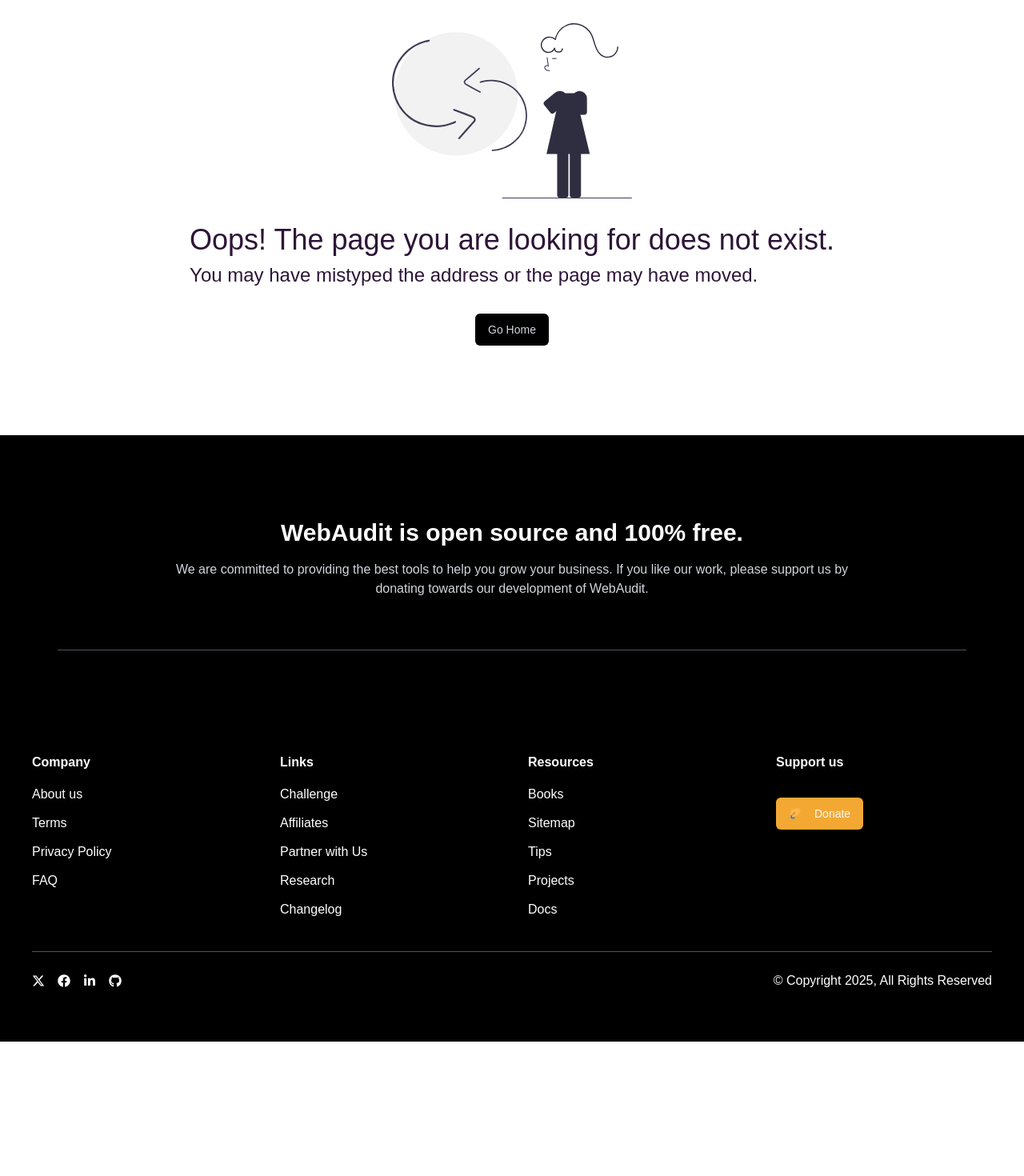
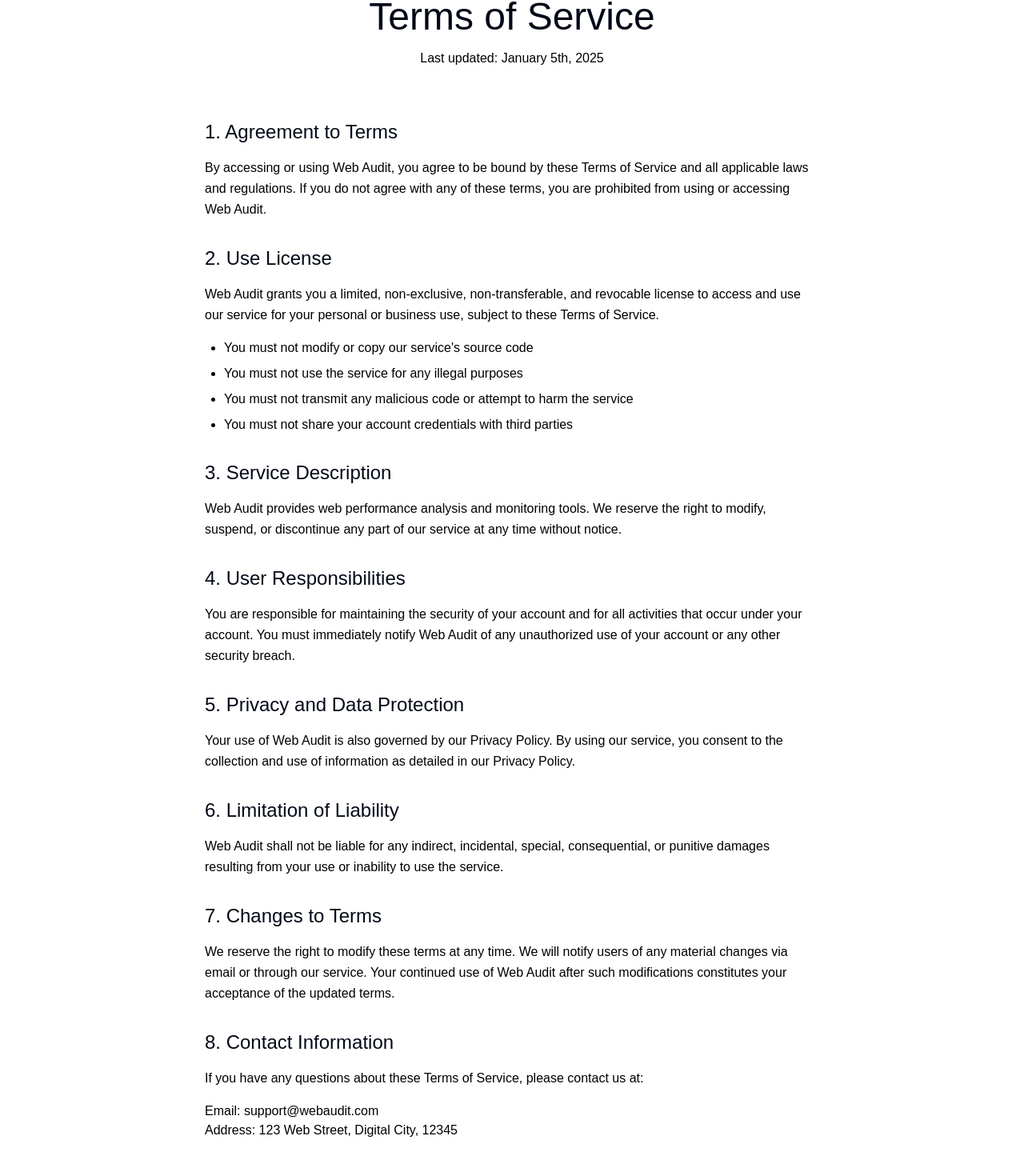
Before and after one commit to marksikaundi/InSyst, a Next.js app: page /legal/terms in a window 1280 px wide. Before the commit this address had no page. Shown: the part 147-1617 px from the top of the page at 80% size. Before the commit the page ends 1449 px from the top, so only its background shows below. Built offline with nearby package versions, Linux system fonts and the light colour scheme.

Commit message:
feat: add Terms of Service page with detailed user agreements and responsibilities

```diff
--- /dev/null
+++ b/app/legal/terms/page.tsx
@@ -0,0 +1,80 @@
+export default function TermsContent() {
+    return (
+      <div className="max-w-3xl mx-auto space-y-16">
+        <div className="text-center space-y-4">
+          <h1 className="text-5xl font-normal mt-20">Terms of Service</h1>
+          <p className="text-black">Last updated: January 5th, 2025</p>
+        </div>
+
+        <section className="space-y-8">
+          <div className="space-y-4">
+            <h2 className="text-2xl font-normal">1. Agreement to Terms</h2>
+            <p className="text-black leading-relaxed">
+              By accessing or using Web Audit, you agree to be bound by these Terms of Service and all applicable laws and regulations. If you do not agree with any of these terms, you are prohibited from using or accessing Web Audit.
+            </p>
+          </div>
+
+          <div className="space-y-4">
+            <h2 className="text-2xl font-normal">2. Use License</h2>
+            <p className="text-black leading-relaxed">
+              Web Audit grants you a limited, non-exclusive, non-transferable, and revocable license to access and use our service for your personal or business use, subject to these Terms of Service.
+            </p>
+            <ul className="list-disc pl-6 space-y-2 text-black">
+              <li>You must not modify or copy our service&apos;s source code</li>
+              <li>You must not use the service for any illegal purposes</li>
+              <li>You must not transmit any malicious code or attempt to harm the service</li>
+              <li>You must not share your account credentials with third parties</li>
+            </ul>
+          </div>
+
+          <div className="space-y-4">
+            <h2 className="text-2xl font-normal">3. Service Description</h2>
+            <p className="text-black leading-relaxed">
+              Web Audit provides web performance analysis and monitoring tools. We reserve the right to modify, suspend, or discontinue any part of our service at any time without notice.
+            </p>
+          </div>
+
+          <div className="space-y-4">
+            <h2 className="text-2xl font-normal">4. User Responsibilities</h2>
+            <p className="text-black leading-relaxed">
+              You are responsible for maintaining the security of your account and for all activities that occur under your account. You must immediately notify Web Audit of any unauthorized use of your account or any other security breach.
+            </p>
+          </div>
+
+          <div className="space-y-4">
+            <h2 className="text-2xl font-normal">5. Privacy and Data Protection</h2>
+            <p className="text-black leading-relaxed">
+              Your use of Web Audit is also governed by our Privacy Policy. By using our service, you consent to the collection and use of information as detailed in our Privacy Policy.
+            </p>
+          </div>
+
+          <div className="space-y-4">
+            <h2 className="text-2xl font-normal">6. Limitation of Liability</h2>
+            <p className="text-black leading-relaxed">
+              Web Audit shall not be liable for any indirect, incidental, special, consequential, or punitive damages resulting from your use or inability to use the service.
+            </p>
+          </div>
+
+          <div className="space-y-4">
+            <h2 className="text-2xl font-normal">7. Changes to Terms</h2>
+            <p className="text-black leading-relaxed">
+              We reserve the right to modify these terms at any time. We will notify users of any material changes via email or through our service. Your continued use of Web Audit after such modifications constitutes your acceptance of the updated terms.
+            </p>
+          </div>
+
+          <div className="space-y-4">
+            <h2 className="text-2xl font-normal">8. Contact Information</h2>
+            <p className="text-black leading-relaxed">
+              If you have any questions about these Terms of Service, please contact us at:
+            </p>
+            <p className="text-black">
+              Email: support@webaudit.com<br />
+              Address: 123 Web Street, Digital City, 12345
+            </p>
+          </div>
+        </section>
+
+
+      </div>
+    )
+  }
```
